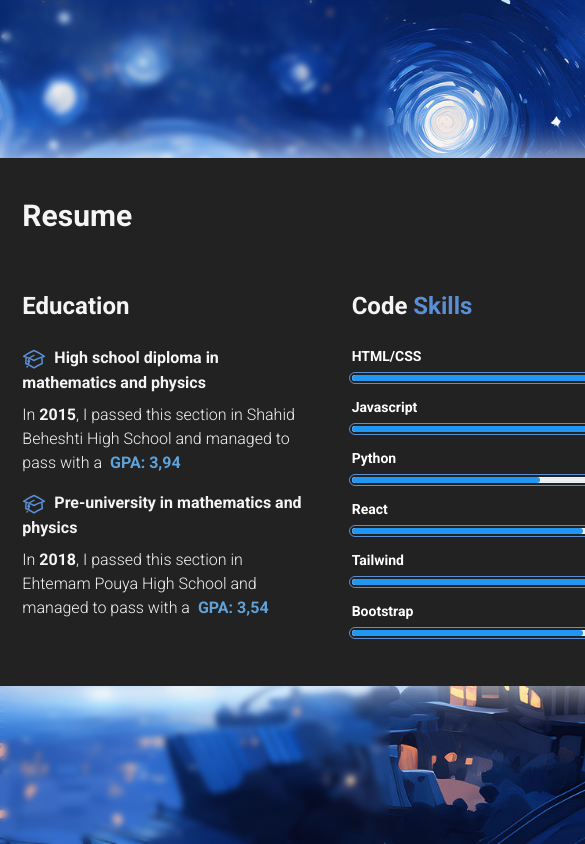
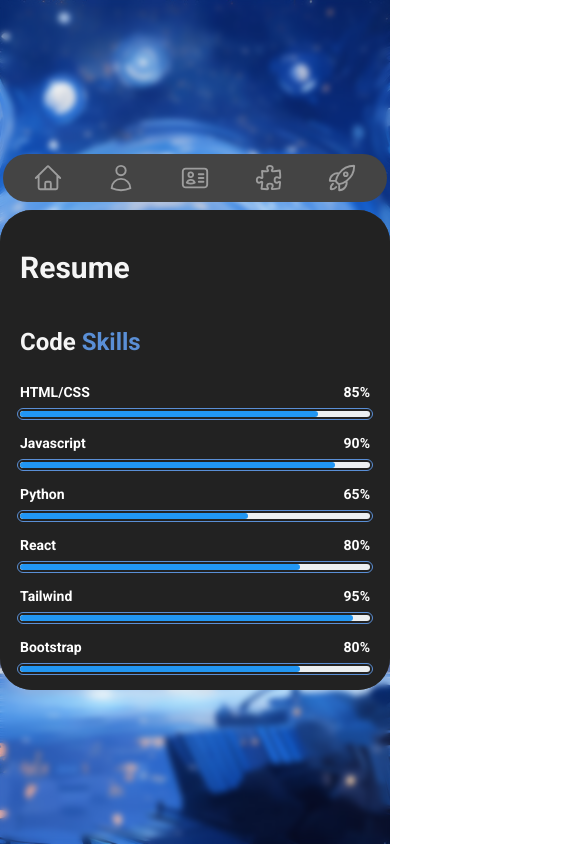
Before and after one commit to funnypar/Portfolio, a React (Vite) app: page /resume in a window 390 px wide. Shown: the top 844 px of the page, 585 px wide, since content can reach past the window. Built offline with nearby package versions, Linux system fonts and the light colour scheme; a web font is replaced by a local one.

Commit message:
Responsive

```diff
--- a/src/features/me/Infos.jsx
+++ b/src/features/me/Infos.jsx
@@ -1,6 +1,6 @@
 const Infos = () => {
     return (
-        <div className="grid grid-cols-2 gap-16 mt-10">
+        <div className="grid grid-cols-2 gap-16 mt-10 phone:gap-5 phone:grid-rows-2 phone:grid-cols-none phone:mt-6">
             <p>
                 {`I am Mohammadparsa Norouzi and my friends call me {Mopano},
         a Frontend-developer with 1 year of experience. During this
--- a/src/features/portfolio/PortfolioItem.jsx
+++ b/src/features/portfolio/PortfolioItem.jsx
@@ -3,7 +3,7 @@ import { DiGithubAlt } from "react-icons/di";
 
 const PortfolioItem = ({ name, image, project, github, techs = [] }) => {
     return (
-        <div className=" w-2/5 outline outline-3 outline-offset-8 rounded-lg outline-item ">
+        <div className=" w-2/5 outline outline-3 outline-offset-8 rounded-lg outline-item phone:w-full">
             <a href={project}>
                 <img
                     src={image}
--- a/src/features/resume/Certificates.jsx
+++ b/src/features/resume/Certificates.jsx
@@ -2,7 +2,7 @@ const Certificates = () => {
     return (
         <>
             <h4 className="text-2xl font-bold mt-12">Certificates</h4>
-            <div className="flex flex-wrap gap-12 mt-8">
+            <div className="flex flex-wrap gap-12 mt-8 phone:gap-12 phone:justify-center">
                 <div className=" w-1/3 text-center outline outline-4 rounded-lg outline-gray-600 outline-offset-4 flex flex-col gap-2">
                     <img
                         src="/public/media/cs50x.png"
--- a/src/pages/Home.jsx
+++ b/src/pages/Home.jsx
@@ -1,10 +1,10 @@
 const Home = () => {
     return (
         <div className="bg-rightSide rounded-l-3xl flex justify-center items-center flex-col text-header gap-6">
-            <h1 className=" text-5xl text-center font-roberto font-bold cursor-default">
+            <h1 className=" text-5xl text-center font-roberto font-bold cursor-default phone:px-5">
                 Mohammadparsa Norouzi
             </h1>
-            <p className="font-roberto text-2xl cursor-default text-front">
+            <p className="font-roberto text-2xl cursor-default text-front phone:text-xl">
                 Frontend-developer
             </p>
         </div>
--- a/src/pages/Me.jsx
+++ b/src/pages/Me.jsx
@@ -3,7 +3,7 @@ import Infos from "../features/me/Infos";
 
 const Me = () => {
     return (
-        <div className="bg-rightSide rounded-l-3xl  text-header gap-6 px-16 py-10 font-roberto overflow-scroll">
+        <div className="bg-rightSide rounded-l-3xl  text-header gap-6 px-16 py-10 font-roberto overflow-scroll phone:px-5 phone:py-10 ">
             <h3 className="text-3xl font-bold">
                 About <span className=" text-me">Me</span>
             </h3>
--- a/src/pages/Portfolio.jsx
+++ b/src/pages/Portfolio.jsx
@@ -2,9 +2,9 @@ import PortfolioItem from "../features/portfolio/PortfolioItem";
 
 const Portfolio = () => {
     return (
-        <div className="bg-rightSide rounded-l-3xl  text-header gap-6 px-16 py-10 font-roberto overflow-scroll">
+        <div className="bg-rightSide rounded-l-3xl  text-header gap-6 px-16 py-10 font-roberto overflow-scroll phone:px-12 phone:py-10">
             <h3 className="text-3xl font-bold">Portfolio</h3>
-            <div className=" font-roberto font-light flex flex-wrap gap-12 mt-12">
+            <div className=" font-roberto font-light flex flex-wrap gap-12 mt-12 phone:flex-col phone:gap-14">
                 <PortfolioItem
                     name="Pizzamopano"
                     image="/public/media/projects/1.png"
--- a/src/pages/Resume.jsx
+++ b/src/pages/Resume.jsx
@@ -6,14 +6,14 @@ import Skills from "../features/resume/Skills";
 
 const Resume = () => {
     return (
-        <div className="bg-rightSide rounded-l-3xl  text-header gap-6 px-16 py-10 font-roberto overflow-scroll">
+        <div className="bg-rightSide rounded-l-3xl  text-header gap-6 px-16 py-10 font-roberto overflow-scroll phone:px-5 phone:py-10 ">
             <h3 className="text-3xl font-bold">Resume</h3>
-            <div className="grid grid-cols-2 gap-10 mt-14">
-                <div>
+            <div className="grid grid-cols-2 gap-10 mt-14 phone:gap-5 phone:grid-rows-2 phone:grid-cols-none phone:mt-10 ">
+                <div className="phone:-mt-20">
                     <Education />
                     <Experience />
                 </div>
-                <div>
+                <div className="phone:order-first">
                     <Skills />
                     <Knowledges />
                 </div>
--- a/src/ui/AppLayout.jsx
+++ b/src/ui/AppLayout.jsx
@@ -5,8 +5,8 @@ import Menu from "./Menu";
 const AppLayout = () => {
     return (
         <main className=" h-screen flex justify-center items-center">
-            <div className="flex items-center gap-9">
-                <div className="h-box w-box bg-leftSide rounded-box overflow-hidden grid grid-cols-box shadow-box">
+            <div className="flex items-center gap-9 phone:overflow-scroll phone:flex-col-reverse phone:gap-2">
+                <div className="h-box w-box bg-leftSide rounded-box overflow-hidden grid grid-cols-box shadow-box phone:h-phone phone:w-full phone:grid-cols-1 phone:shadow-none">
                     <LeftSide />
                     <Outlet />
                 </div>
--- a/src/ui/LeftSide.jsx
+++ b/src/ui/LeftSide.jsx
@@ -3,7 +3,7 @@ import ConnectionList from "./ConnectionList";
 
 const LeftSide = () => {
     return (
-        <div className="bg-leftSide flex justify-around items-center flex-col text-header py-2 px-6">
+        <div className="bg-leftSide flex justify-around items-center flex-col text-header py-2 px-6 phone:hidden">
             <img
                 src="media/parsa.jpg"
                 alt="user"
--- a/src/ui/Menu.jsx
+++ b/src/ui/Menu.jsx
@@ -30,7 +30,7 @@ const Menu = () => {
         }
     }
     return (
-        <ul className="bg-leftSide h-96 w-16 p-2 flex justify-around items-center flex-col rounded-full shadow-menu">
+        <ul className="bg-leftSide h-96 w-16 p-2 flex justify-around items-center flex-col rounded-full shadow-menu phone:flex-row phone:w-96 phone:h-12 phone:shadow-none">
             <li>
                 <Link
                     to="/"
--- a/tailwind.config.js
+++ b/tailwind.config.js
@@ -5,6 +5,7 @@ module.exports = withMT({
     theme: {
         extend: {
             height: {
+                phone: "30rem",
                 box: "33rem",
             },
             width: {
@@ -22,6 +23,7 @@ module.exports = withMT({
                 box: "2rem",
             },
             gridTemplateColumns: {
+                phone: "1fr .5fr ",
                 box: ".5fr 1fr",
                 contact: ".60fr 1fr",
             },
@@ -32,6 +34,9 @@ module.exports = withMT({
                 box: "0px 0px 30px 10px rgba(256, 256, 256, 0.6)",
                 menu: "0px 0px 5px 5px rgba(256, 256, 256, 0.6)",
             },
+            screens: {
+                phone: { max: "640px" },
+            },
         },
     },
     plugins: [],
```
Also changed, not shown: src/pages/Contact.jsx (+4 -4 lines).
